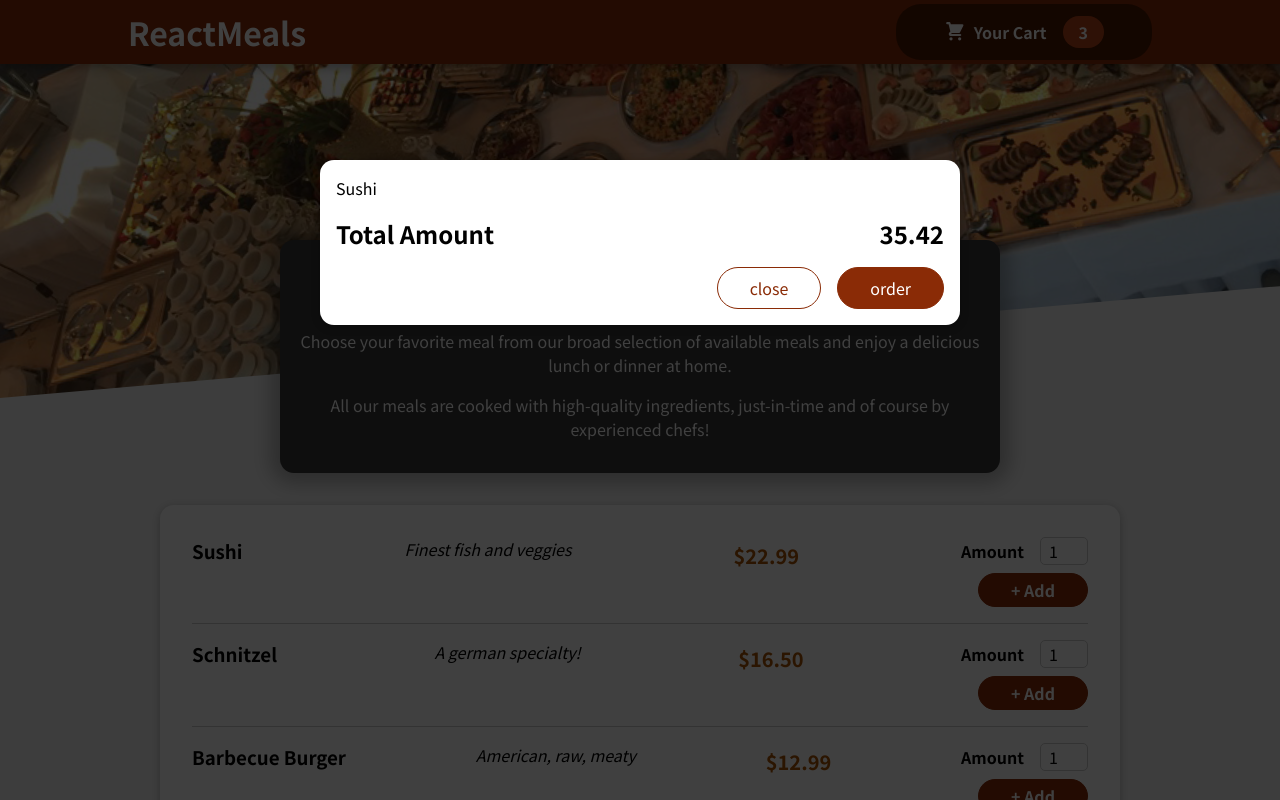
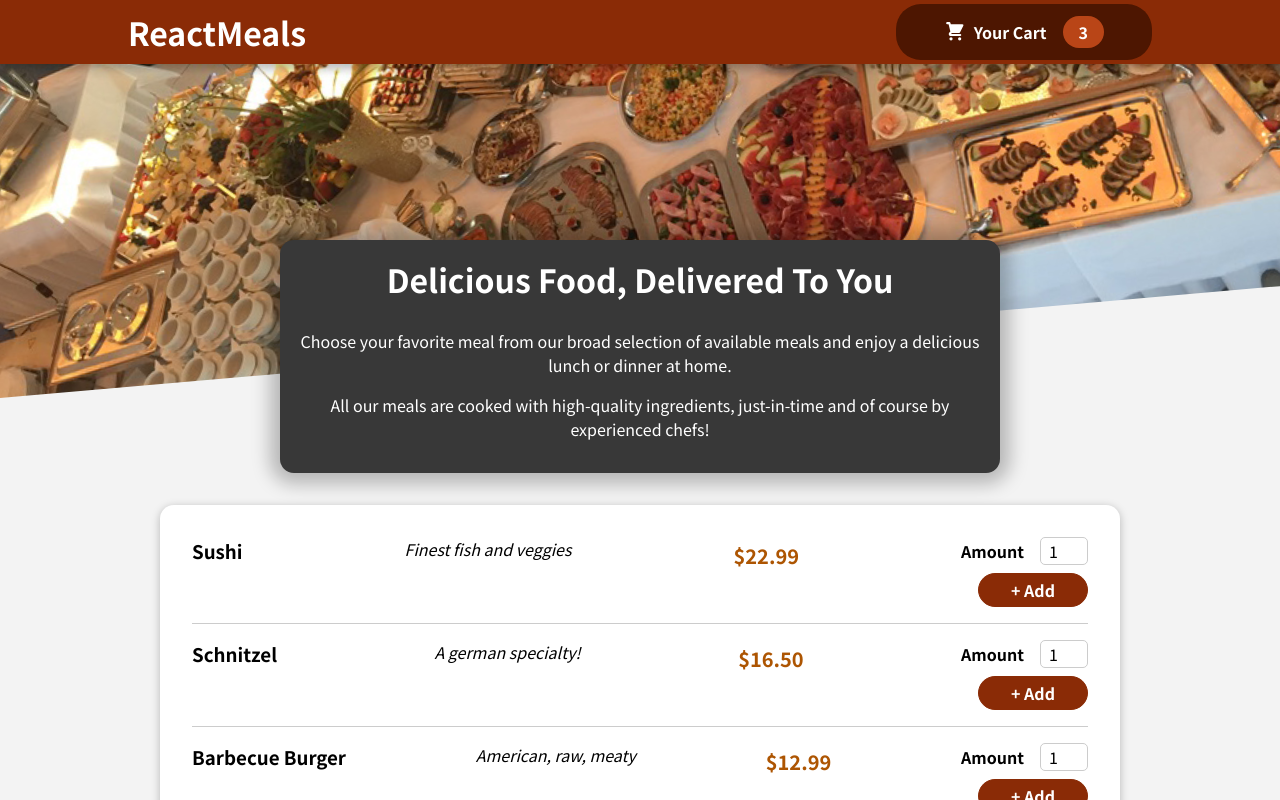
Before and after one commit to Delocalized-electron/food-order-app, a React (Create React App) app: page / in a window 1280 px wide. Shown: the top 800 px of the page. Built offline with nearby package versions, Linux system fonts and the light colour scheme.

Commit message:
Completed Close of cart component

```diff
--- a/src/App.js
+++ b/src/App.js
@@ -1,13 +1,22 @@
-import { Fragment } from "react";
+import { Fragment, useState } from "react";
 import Cart from "./components/Cart/Cart";
 import Header from "./components/Layout/Header";
 import Meals from "./components/Meals/Meals";
 
 function App() {
+  const [cartIsShown, setCartIsShown] = useState(false);
+
+  const showCartHandler = () => {
+    setCartIsShown(true);
+  };
+  const hideCartHandler = () => {
+    setCartIsShown(false);
+  };
+
   return (
     <Fragment>
-      <Cart />
-      <Header />
+      {cartIsShown && <Cart onClose={hideCartHandler} />}
+      <Header onShowCart={showCartHandler} />
       <main>
         <Meals />
       </main>
--- a/src/components/Cart/Cart.js
+++ b/src/components/Cart/Cart.js
@@ -18,14 +18,16 @@
   );
 
   return (
-    <Modal>
+    <Modal onClose={props.onClose}>
       {cartItems}
       <div className={classes.total}>
         <span>Total Amount</span>
         <span>35.42</span>
       </div>
       <div className={classes.actions}>
-        <button className={classes["button--alt"]}>close</button>
+        <button className={classes["button--alt"]} onClick={props.onClose}>
+          close
+        </button>
         <button className={classes.button}>order</button>
       </div>
     </Modal>
--- a/src/components/Layout/Header.js
+++ b/src/components/Layout/Header.js
@@ -9,7 +9,7 @@
     <Fragment>
       <header className={classes.header}>
         <h1>ReactMeals</h1>
-        <HeaderCartButton />
+        <HeaderCartButton onClick={props.onShowCart} />
       </header>
       <div className={classes["main-image"]}>
         <img src={mealsImage} alt="A table full of delicious food!" />
--- a/src/components/Layout/HeaderCart.js
+++ b/src/components/Layout/HeaderCart.js
@@ -3,7 +3,7 @@
 
 const HeaderCartButton = (props) => {
   return (
-    <button className={classes.button}>
+    <button className={classes.button} onClick={props.onClick}>
       <span className={classes.icon}>
         <CartIcon />
       </span>
--- a/src/components/UI/Modal.js
+++ b/src/components/UI/Modal.js
@@ -1,7 +1,7 @@
 import classes from "./Modal.module.css";
 import ReactDOM from "react-dom";
 const Backdrop = (props) => {
-  return <div className={classes.backdrop} />;
+  return <div className={classes.backdrop} onClick={props.onClose} />;
 };
 
 const ModalOverlay = (props) => {
@@ -16,7 +16,10 @@
 const Modal = (props) => {
   return (
     <>
-      {ReactDOM.createPortal(<Backdrop />, portalElement)}
+      {ReactDOM.createPortal(
+        <Backdrop onClose={props.onClose} />,
+        portalElement
+      )}
       {ReactDOM.createPortal(
         <ModalOverlay>{props.children}</ModalOverlay>,
         portalElement
```
